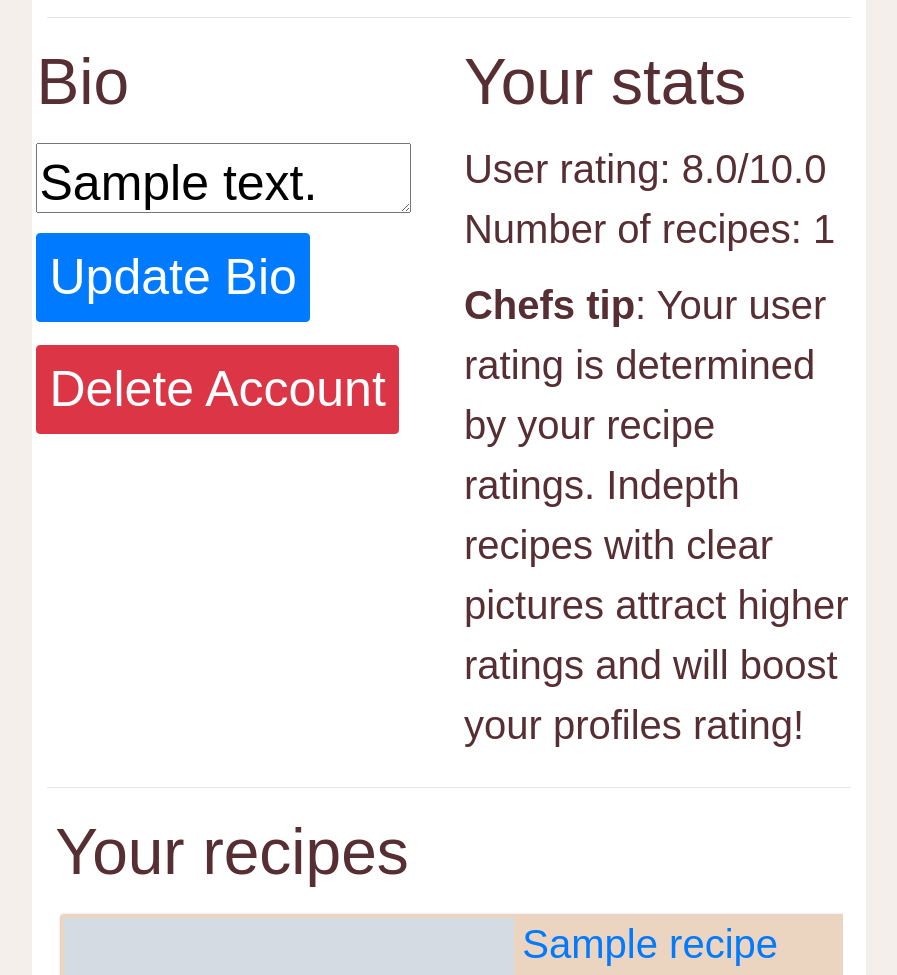
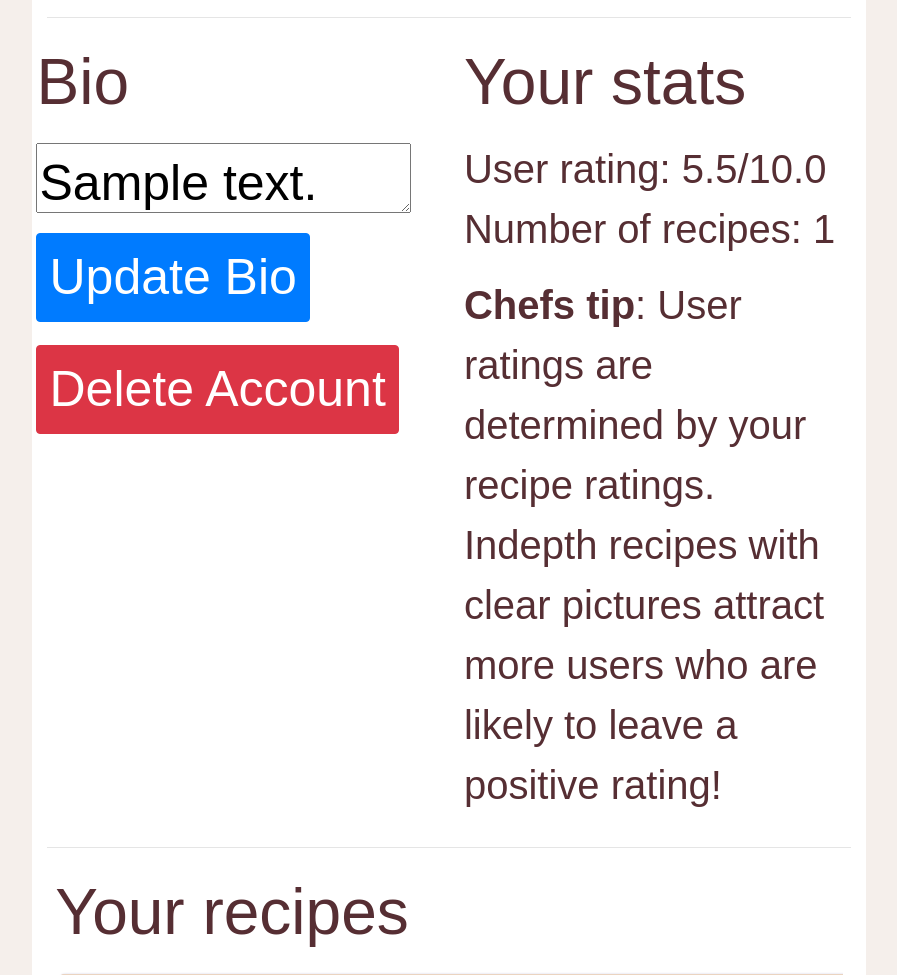
Before and after one commit to nathanwelsh8/spatula, a Django app: a page that uses spatula_project/templates/spatula/profile.html in a window 1280 px wide. Shown: the part 691-1666 px from the top of the page, without its empty margins (191-1088 px from the left). Run offline with Django 3.2, Linux system fonts and the light colour scheme; a user stored in the database is signed in; tables that the repository leaves empty hold one stand-in row (values such as "Sample post"); grey boxes marked "Sample" are stand-in pictures; some libraries are stand-ins or nearby versions.

Commit message:
weighted user profile rating

```diff
--- a/spatula_project/spatulaApp/templatetags/spatulaApp_template_tags.py
+++ b/spatula_project/spatulaApp/templatetags/spatulaApp_template_tags.py
@@ -1,7 +1,7 @@
 from django import template
 from spatulaApp.models import Category, Recipe, Rating, UserProfile
 from django.contrib.auth.models import User
-
+from math import sqrt, log
 register = template.Library()
 
 @register.filter
@@ -74,8 +74,9 @@ def recipeNameLengthCheck(name):
 @register.filter
 def getProfileRating(username):
 
-    # Users rating is based an averge of all their recipies ratings
-    #
+    # Users rating is based an weighted averge of all their recipies ratings
+    # it is wighted such that the rating is biased agaisnt the number of reviews
+    # calculated using y=|ln(sqrt(Rn+1))*5| , y<R, R=avergae rating, n=no.ratings
 
     try:
         user = UserProfile.objects.get(user=User.objects.get(username=username))
@@ -89,7 +90,13 @@ def getProfileRating(username):
         if length==0:
             length = 1
 
-        return str(round((total/length)*2,0)/2)
+        average = total/length
+
+        weightedAverage = log(abs(sqrt(average+1)))*5
+        if weightedAverage > average:
+            weightedAverage = average
+
+        return str(round(weightedAverage*2,0)/2)
 
     except UserProfile.DoesNotExist:
         return str(0)
--- a/spatula_project/templates/spatula/profile.html
+++ b/spatula_project/templates/spatula/profile.html
@@ -67,11 +67,10 @@
 				</h2>
 				<p>User rating: {{ profile.user|getProfileRating }}/10.0<br/>
 				Number of recipes: {{ profile.user|getNumRecipies }}</p>
-				<!-- If users profile show chefs tip-->
 				{% if canEdit %}
-					<p><strong>Chefs tip</strong>: Your user rating is determined by your recipe ratings.
-					Indepth recipes with clear pictures attract higher ratings
-					and will boost your profiles rating!</p>
+					<p><strong>Chefs tip</strong>: User ratings are determined by your recipe ratings.
+					Indepth recipes with clear pictures attract more users who are likely to leave a positive rating!
+					</p>
 				{% endif %}
 			</div>
 		</div>
```
